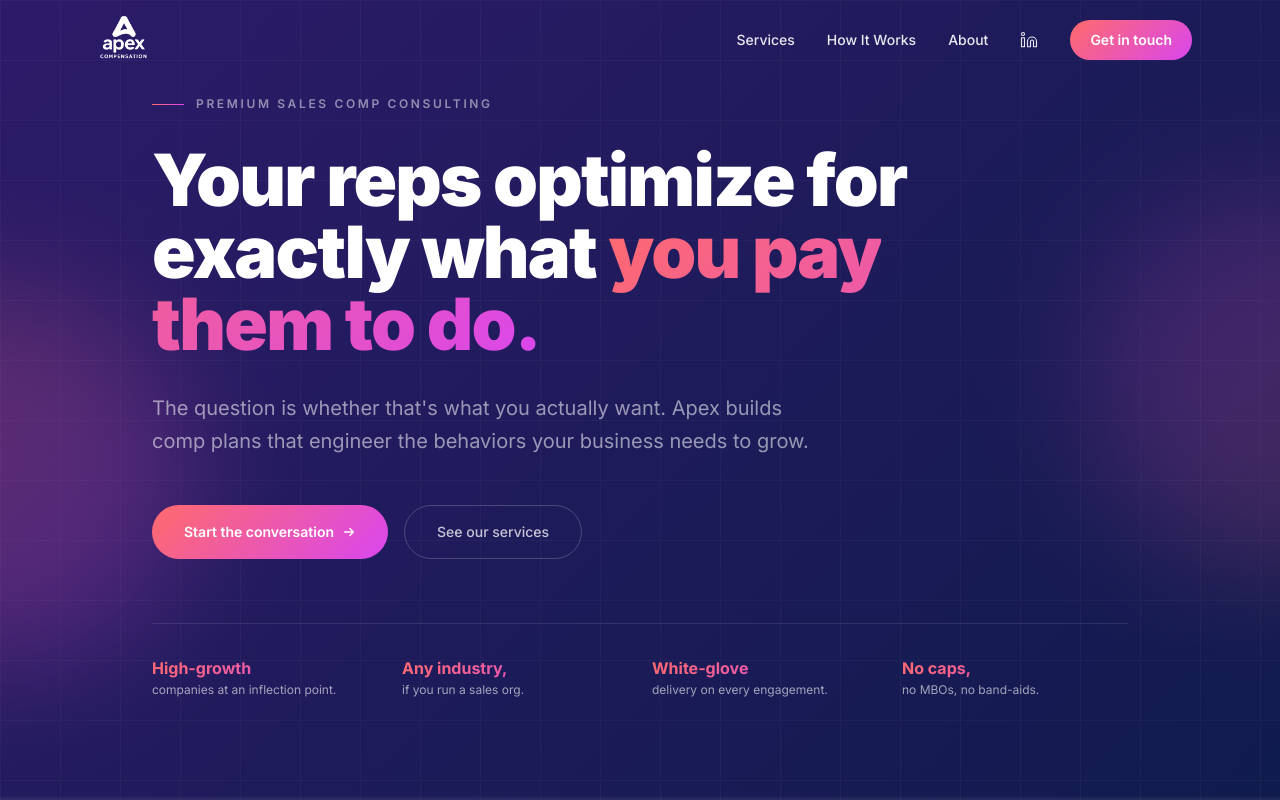
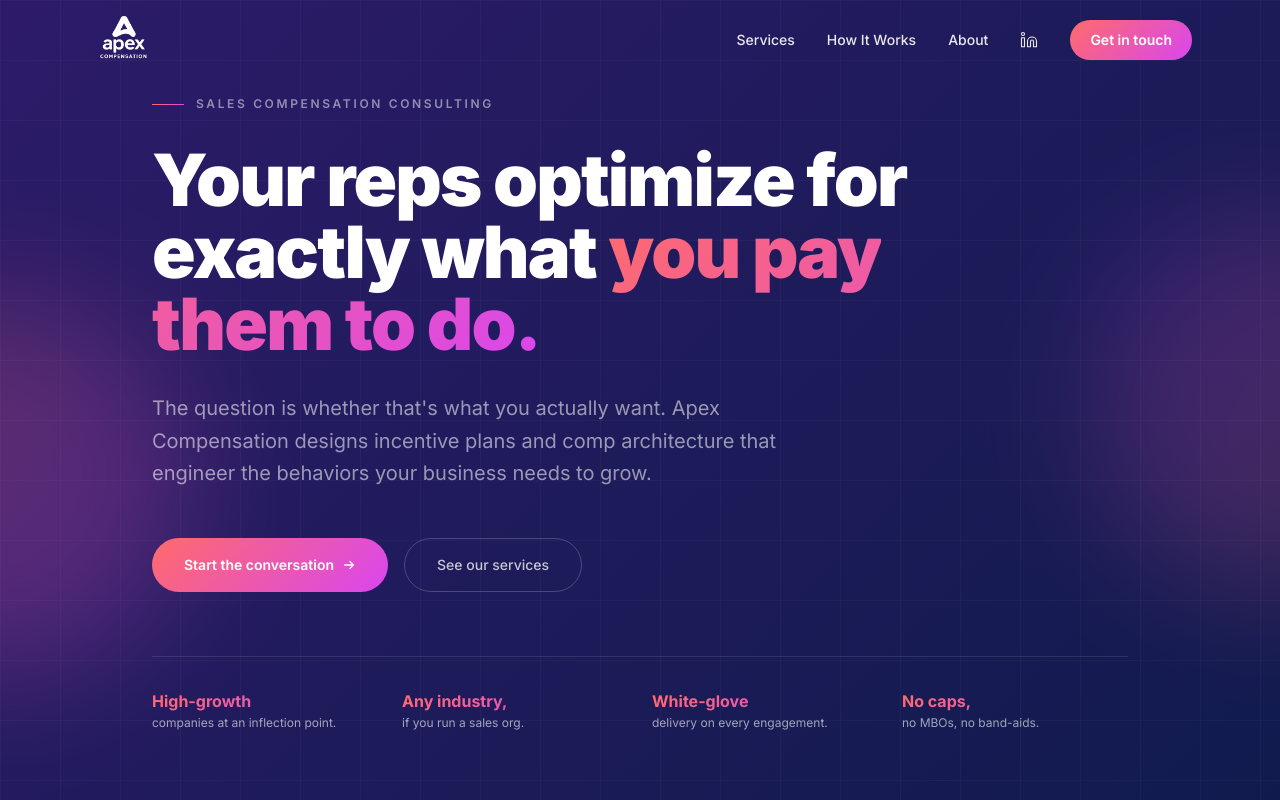
Before and after one commit to archers16/apex-compensation, a Next.js app: page / in a window 1280 px wide. Shown: the top 800 px of the page. Built offline with nearby package versions, Linux system fonts and the light colour scheme.

Commit message:
Add files via upload

```diff
--- a/app/layout.tsx
+++ b/app/layout.tsx
@@ -1,10 +1,29 @@
 import type { Metadata } from "next";
 import "./globals.css";
+import StructuredData from "@/components/StructuredData";
 
 export const metadata: Metadata = {
-  title: "Apex Compensation | Sales comp, engineered.",
+  title: "Apex Compensation | Sales Compensation Consultant for High-Growth Companies",
   description:
-    "Premium sales compensation consulting for high-growth companies. We treat comp as behavioral engineering, not a back-office function.",
+    "Apex Compensation is a premium sales compensation consulting firm. We design incentive plans, quota structures, and comp architecture for high-growth B2B companies. Based in Austin, TX.",
+  keywords: [
+    "sales compensation consultant",
+    "sales comp consulting",
+    "incentive compensation consultant",
+    "sales compensation design",
+    "sales comp plan design",
+    "quota design consultant",
+    "RevOps consulting",
+    "sales incentive plan consultant",
+    "B2B SaaS compensation consultant",
+    "Austin sales compensation consultant",
+  ],
+  authors: [{ name: "Saxton Archer", url: "https://apexcompensation.com" }],
+  creator: "Saxton Archer",
+  metadataBase: new URL("https://apexcompensation.com"),
+  alternates: {
+    canonical: "https://apexcompensation.com",
+  },
   icons: {
     icon: [
       { url: "/favicon.ico" },
@@ -13,10 +32,38 @@ export const metadata: Metadata = {
     apple: [{ url: "/apple-touch-icon.png" }],
   },
   openGraph: {
-    title: "Apex Compensation | Sales comp, engineered.",
+    title: "Apex Compensation | Sales Compensation Consultant",
     description:
-      "Stop managing comp. Start engineering behavior. Premium consulting for scaling revenue teams.",
+      "Premium sales compensation consulting for high-growth companies. Incentive plan design, quota strategy, and comp architecture built around the behaviors your business needs.",
     type: "website",
+    url: "https://apexcompensation.com",
+    siteName: "Apex Compensation",
+    images: [
+      {
+        url: "/og-image.png",
+        width: 1200,
+        height: 630,
+        alt: "Apex Compensation - Sales Compensation Consultant",
+      },
+    ],
+  },
+  twitter: {
+    card: "summary_large_image",
+    title: "Apex Compensation | Sales Compensation Consultant",
+    description:
+      "Premium sales compensation consulting for high-growth companies. Incentive plan design, quota strategy, and comp architecture.",
+    images: ["/og-image.png"],
+  },
+  robots: {
+    index: true,
+    follow: true,
+    googleBot: {
+      index: true,
+      follow: true,
+      "max-video-preview": -1,
+      "max-image-preview": "large",
+      "max-snippet": -1,
+    },
   },
 };
 
@@ -35,7 +82,10 @@ export default function RootLayout({
           rel="stylesheet"
         />
       </head>
-      <body>{children}</body>
+      <body>
+        <StructuredData />
+        {children}
+      </body>
     </html>
   );
 }
--- /dev/null
+++ b/app/robots.ts
@@ -0,0 +1,11 @@
+import { MetadataRoute } from "next";
+
+export default function robots(): MetadataRoute.Robots {
+  return {
+    rules: {
+      userAgent: "*",
+      allow: "/",
+    },
+    sitemap: "https://apexcompensation.com/sitemap.xml",
+  };
+}
--- /dev/null
+++ b/app/sitemap.ts
@@ -0,0 +1,12 @@
+import { MetadataRoute } from "next";
+
+export default function sitemap(): MetadataRoute.Sitemap {
+  return [
+    {
+      url: "https://apexcompensation.com",
+      lastModified: new Date(),
+      changeFrequency: "monthly",
+      priority: 1,
+    },
+  ];
+}
--- a/components/About.tsx
+++ b/components/About.tsx
@@ -142,7 +142,7 @@ export default function About() {
               className="text-4xl md:text-5xl font-black leading-tight mb-6"
               style={{ color: "#0F1B4C" }}
             >
-              I built comp programs at Stripe, Twilio, and SOCi. Now I do it for yours.
+              I built sales compensation programs at Stripe, Twilio, and SOCi. Now I do it for yours.
             </h2>
 
             <div className="flex flex-col gap-5 text-base leading-relaxed" style={{ color: "#64748B" }}>
--- a/components/Hero.tsx
+++ b/components/Hero.tsx
@@ -30,7 +30,7 @@ export default function Hero() {
         <div className="flex items-center gap-3 mb-8">
           <div className="h-px w-8" style={{ background: "linear-gradient(90deg, #FF6B6B, #D946EF)" }} />
           <span className="text-white/50 text-xs font-semibold tracking-[0.22em] uppercase">
-            Premium Sales Comp Consulting
+            Sales Compensation Consulting
           </span>
         </div>
 
@@ -50,7 +50,7 @@ export default function Hero() {
 
         {/* Subhead */}
         <p className="text-xl text-white/55 font-normal leading-relaxed mb-12 max-w-2xl">
-          The question is whether that's what you actually want. Apex builds comp plans that engineer the behaviors your business needs to grow.
+          The question is whether that's what you actually want. Apex Compensation designs incentive plans and comp architecture that engineer the behaviors your business needs to grow.
         </p>
 
         {/* CTAs */}
--- /dev/null
+++ b/components/StructuredData.tsx
@@ -0,0 +1,83 @@
+export default function StructuredData() {
+  const schema = {
+    "@context": "https://schema.org",
+    "@graph": [
+      {
+        "@type": "ProfessionalService",
+        "@id": "https://apexcompensation.com",
+        name: "Apex Compensation",
+        url: "https://apexcompensation.com",
+        logo: "https://apexcompensation.com/logo-transparent.png",
+        description:
+          "Premium sales compensation consulting for high-growth companies. Specializing in incentive plan design, quota strategy, and comp architecture for B2B organizations.",
+        founder: {
+          "@type": "Person",
+          name: "Saxton Archer",
+          jobTitle: "Principal Consultant, Sales Compensation",
+          url: "https://www.linkedin.com/in/saxtonarcher",
+        },
+        address: {
+          "@type": "PostalAddress",
+          addressLocality: "Austin",
+          addressRegion: "TX",
+          addressCountry: "US",
+        },
+        areaServed: {
+          "@type": "Country",
+          name: "United States",
+        },
+        email: "saxtonparcher@gmail.com",
+        sameAs: ["https://www.linkedin.com/in/saxtonarcher"],
+        hasOfferCatalog: {
+          "@type": "OfferCatalog",
+          name: "Sales Compensation Consulting Services",
+          itemListElement: [
+            {
+              "@type": "Offer",
+              itemOffered: {
+                "@type": "Service",
+                name: "Comp Diagnostic",
+                description:
+                  "A 2-3 week audit of your existing comp plan, quota structure, and payout history to surface gaps, misalignments, and a prioritized action list.",
+              },
+            },
+            {
+              "@type": "Offer",
+              itemOffered: {
+                "@type": "Service",
+                name: "Plan Design Sprint",
+                description:
+                  "A 4-6 week engagement to redesign your sales compensation plan from the ground up with custom quota modeling, accelerator structures, and implementation playbook.",
+              },
+            },
+            {
+              "@type": "Offer",
+              itemOffered: {
+                "@type": "Service",
+                name: "Annual Comp Architecture",
+                description:
+                  "Embedded sales compensation leadership on retainer. Full annual plan design, quarterly reviews, new role modeling, and ongoing advisory access.",
+              },
+            },
+          ],
+        },
+      },
+      {
+        "@type": "WebSite",
+        "@id": "https://apexcompensation.com/#website",
+        url: "https://apexcompensation.com",
+        name: "Apex Compensation",
+        publisher: {
+          "@id": "https://apexcompensation.com",
+        },
+      },
+    ],
+  };
+
+  return (
+    <script
+      type="application/ld+json"
+      dangerouslySetInnerHTML={{ __html: JSON.stringify(schema) }}
+    />
+  );
+}
```
Also changed, not shown: public/og-image.png (added).
